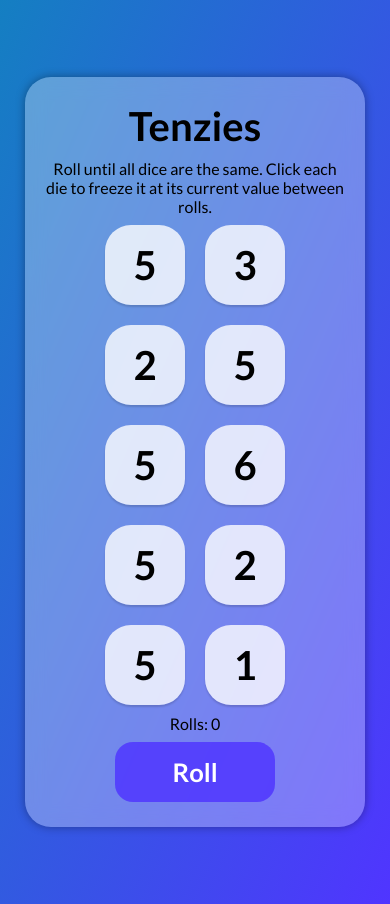
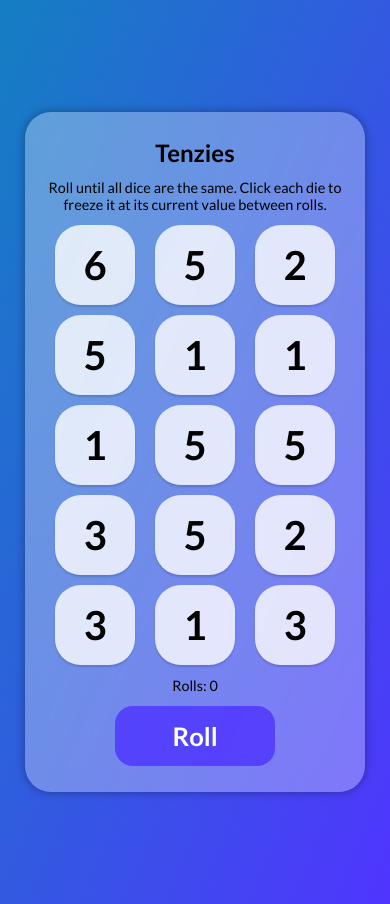
Before and after one commit to jhn322/tenzies-game, a React (Vite) app: page / in a window 390 px wide. Built offline with nearby package versions, Linux system fonts and the light colour scheme.

Commit message:
increased to 15 dies and style improvements

```diff
--- a/src/App.jsx
+++ b/src/App.jsx
@@ -27,7 +27,7 @@ function App() {
 
   function allNewDice() {
     const newDice = [];
-    for (let i = 0; i < 10; i++) {
+    for (let i = 0; i < 15; i++) {
       newDice.push(generateNewDie());
     }
     return newDice;
--- a/src/index.css
+++ b/src/index.css
@@ -15,7 +15,7 @@ main {
   background-color: rgba(255, 255, 255, 0.3);
   box-shadow: 0 0 10px rgba(0, 0, 0, 0.35);
   backdrop-filter: blur(10px);
-  height: 580px;
+  height: 700px;
   width: 780px;
   max-width: 900px;
   border-radius: 26px;
@@ -95,7 +95,16 @@ main {
 @media only screen and (max-width: 900px) {
   main {
     width: 340px;
-    height: 750px;
+    height: 680px;
+  }
+
+  .title {
+    font-size: 1.5rem;
+  }
+
+  .instructions,
+  .roll-count {
+    font-size: 0.9rem;
   }
 
   .container {
@@ -109,7 +118,8 @@ main {
   }
 
   .dice-container {
-    grid-template: repeat(1, 1fr) / repeat(2, 1fr);
+    grid-template: repeat(1, 1fr) / repeat(3, 1fr);
     justify-items: center;
+    gap: 10px 20px;
   }
 }
```
